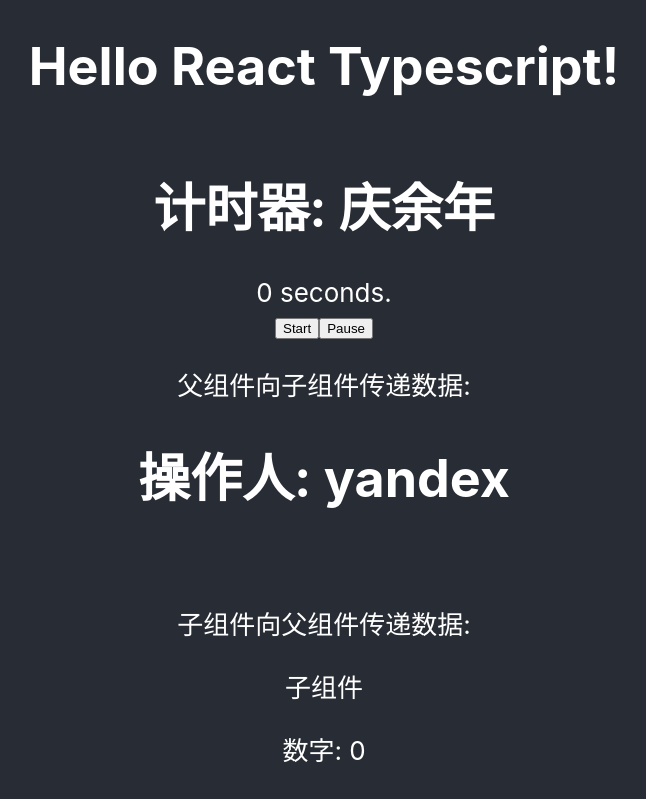
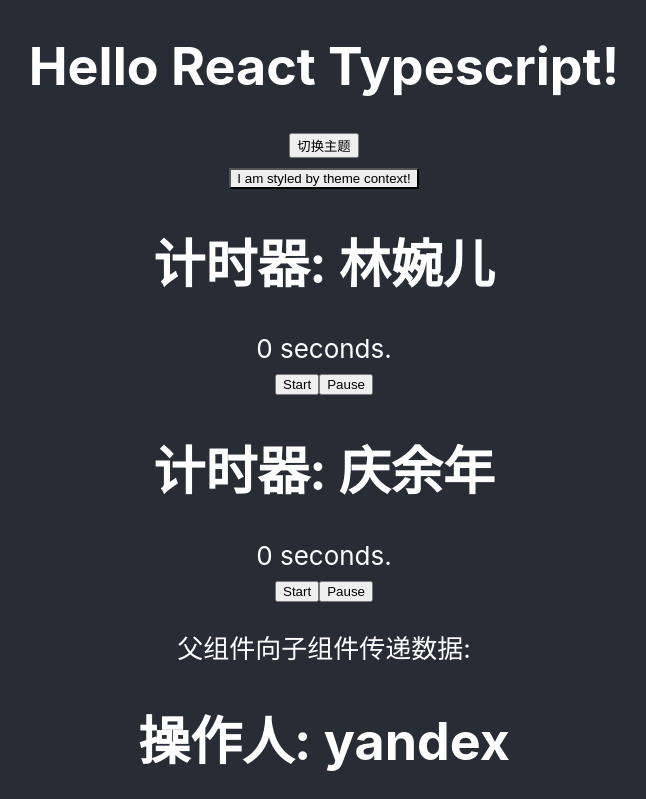
Before and after one commit to nuo-promise/react-study, a React (Create React App) app: page / in a window 1280 px wide. Shown: the top 799 px of the page, without its empty margins (316-962 px from the left). Built offline with nearby package versions, Linux system fonts and the light colour scheme.

Commit message:
Hooks update

```diff
--- a/package.json
+++ b/package.json
@@ -38,6 +38,7 @@
     "@typescript-eslint/eslint-plugin": "^5.39.0",
     "@typescript-eslint/parser": "^5.39.0",
     "eslint": "^8.25.0",
-    "eslint-config-prettier": "^8.5.0"
+    "eslint-config-prettier": "^8.5.0",
+    "eslint-plugin-react-hooks": "^4.6.0"
   }
 }
--- a/src/App.tsx
+++ b/src/App.tsx
@@ -1,9 +1,19 @@
-import React from 'react';
+import React, { useState, useCallback, useContext } from 'react';
 import Counter from './Counter';
 import Timer from './Timer';
+import StateTimer from './StateTimer'
 import './App.css';
 
-const themes = {
+type styleTypeProps = {
+  foreground?: string;
+  background?: string
+};
+
+type themesProps = {
+  [propName: string]: styleTypeProps
+};
+
+const themes: themesProps = {
   light: {
     foreground: '#000000',
     background: '#eeeeee'
@@ -17,11 +27,21 @@ const themes = {
 const ThemeContext = React.createContext(themes.light);
 
 function App() {
+
+  const [theme, setTheme] = useState("light");
+
+  const handleChangeTheme = useCallback(() => {
+    setTheme((theme) => (theme === "light" ? "dark" : "light"));
+  }, [])
+
   return (
     <div className="App">
       <header className="App-header">
         <h1>Hello React Typescript!</h1>
-        <ThemeContext.Provider value={themes.dark}>
+        <ThemeContext.Provider value={themes[theme]}>
+          <button onClick={handleChangeTheme} >切换主题</button>
+          <Toolbar />
+          <StateTimer title={'林婉儿'} />
           <Timer title={'庆余年'} />
           <Counter />
         </ThemeContext.Provider>
@@ -30,4 +50,25 @@ function App() {
   );
 }
 
+function Toolbar() {
+  return (
+    <div>
+      <ThemedButton />
+    </div>
+  );
+}
+
+function ThemedButton() {
+  const theme = useContext(ThemeContext);
+
+  return (
+    <button style={{
+      background: theme.background,
+      color: theme.foreground
+    }}>
+      I am styled by theme context!
+    </button>
+  );
+}
+
 export default App;
--- /dev/null
+++ b/src/StateTimer.tsx
@@ -0,0 +1,54 @@
+import React, { useState, useCallback } from 'react';
+
+type timerProps = {
+  title: string;
+};
+
+const Timer: React.FC<timerProps> = (props) => {
+  const { title } = props;
+  const [time, setTime] = useState(0);
+  const [timer, setTimer] = useState<number>(-1);
+
+  // 定义类似Class成员变量,存储缓存数据.
+  //const timer = useRef(-1);
+
+  // 开始计时的事件处理函数
+  const handleStart = useCallback(() => {
+    if (timer === -1) {
+      const tmpTimer = window.setInterval(() => {
+        setTime((time) => time + 1);
+      }, 100);
+      setTimer(tmpTimer);
+    } else {
+      alert('定时器正在运行');
+    }
+    /*
+    if (timer.current === -1) {
+      timer.current = window.setInterval(() => {
+        setTime((time) => time + 1);
+      }, 100);
+    } else {
+      alert('定时器正在运行.');
+    }*/
+  }, [timer]);
+
+  // 暂停计时的事件处理函数
+  const handlePause = useCallback(() => {
+    window.clearInterval(timer);
+    setTimer(-1);
+    /*
+    window.clearInterval(timer.current);
+    timer.current = -1;*/
+  }, [timer]);
+  return (
+    <div>
+      <h1>计时器: {title}</h1>
+      {time / 10} seconds.
+      <br />
+      <button onClick={handleStart}>Start</button>
+      <button onClick={handlePause}>Pause</button>
+    </div>
+  );
+};
+
+export default Timer;
--- a/tsconfig.json
+++ b/tsconfig.json
@@ -17,6 +17,7 @@
     "skipLibCheck": true,
     "esModuleInterop": true,
     "allowSyntheticDefaultImports": true,
+    "suppressImplicitAnyIndexErrrs": true,
     "strict": true,
     "forceConsistentCasingInFileNames": true,
     "noFallthroughCasesInSwitch": true,
```
Also changed, not shown: src/ThemeContext.tsx (deleted, +0 -18 lines), 1 other file (tests, documents, lock files or other folders).
